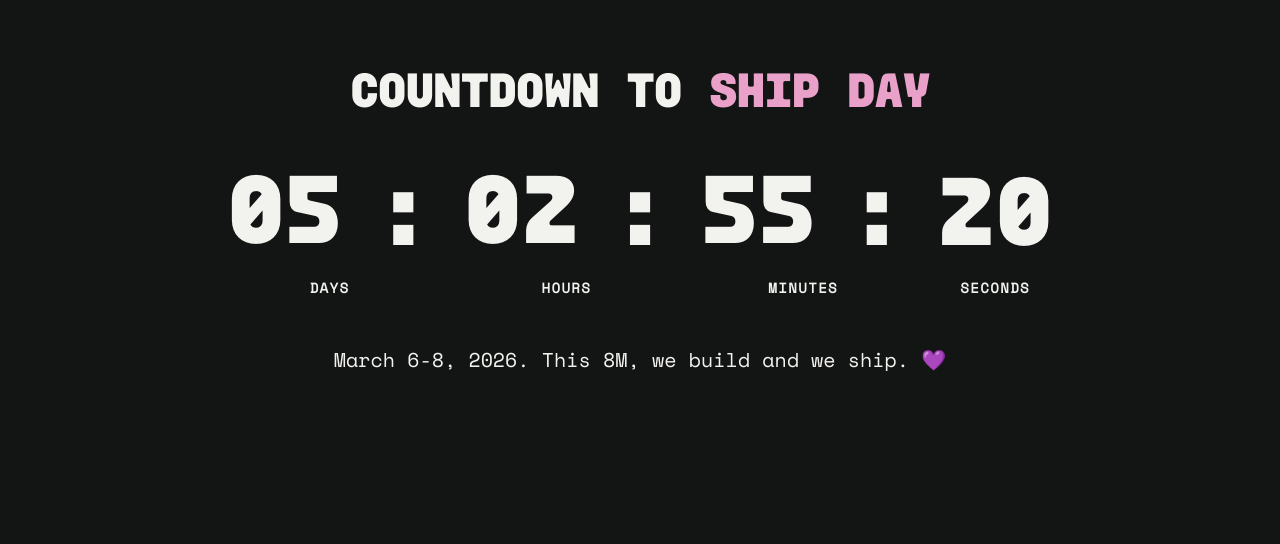
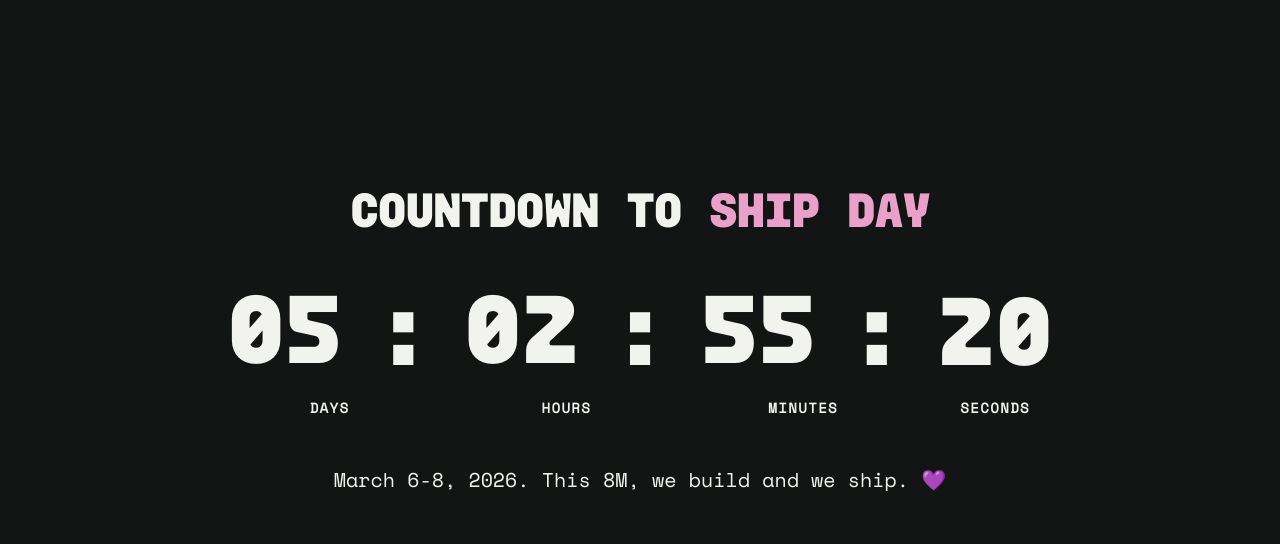
Before and after one commit to crafter-station/she.ships, a Next.js app: page / in a window 1280 px wide. Shown: the part 858-1402 px from the top of the page. Built offline with nearby package versions, Linux system fonts and the light colour scheme; no server answers.

Commit message:
center countdown

```diff
--- a/components/sections/countdown.tsx
+++ b/components/sections/countdown.tsx
@@ -37,8 +37,8 @@ export function Countdown() {
   ];
 
   return (
-    <SectionWrapper variant="dark" id="countdown">
-      <div className="text-center">
+    <SectionWrapper variant="dark" id="countdown" innerClassName="flex flex-col items-center justify-center min-h-screen py-20">
+      <div className="text-center w-full">
         <h2 className="mb-4 font-[family-name:var(--font-title)] text-3xl font-black tracking-tight text-primary-cream md:text-4xl lg:text-5xl uppercase">
           {t.countdown.headline}{" "}
           <span className="text-primary-pink">
```
